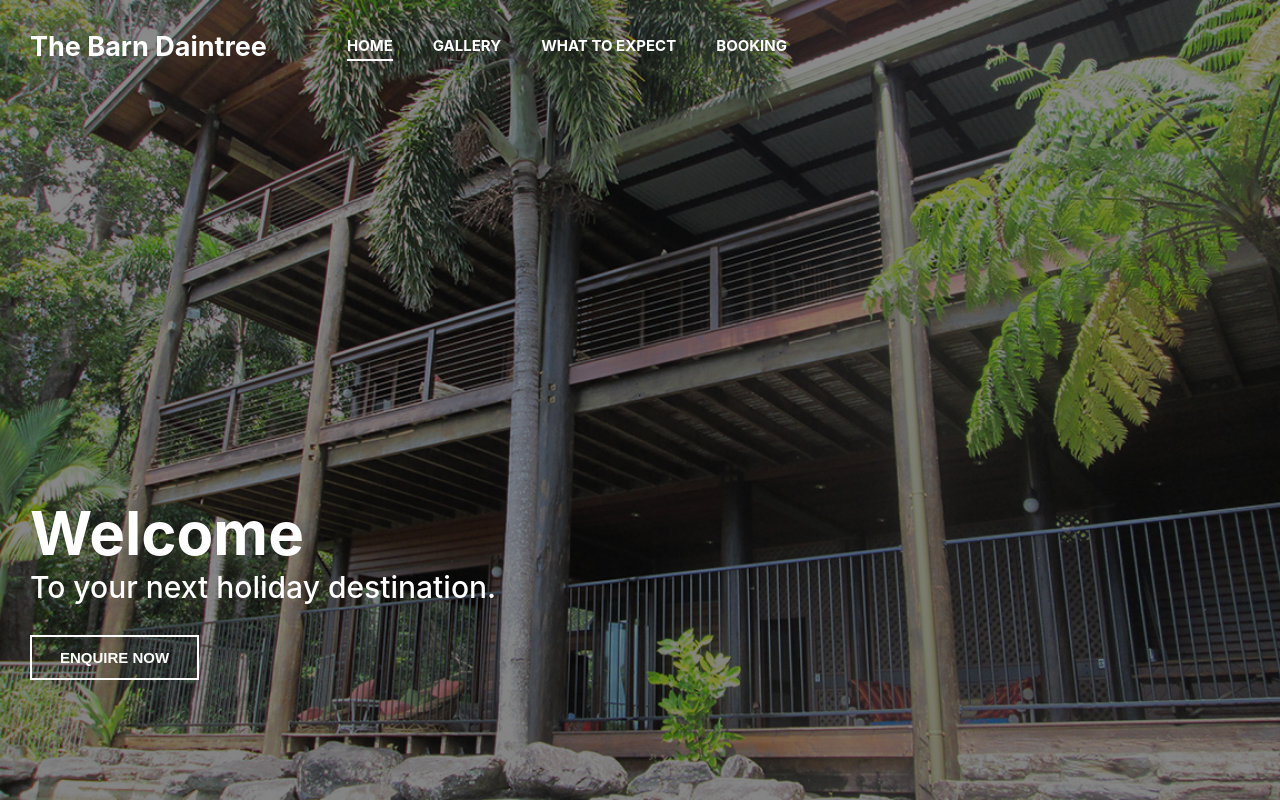
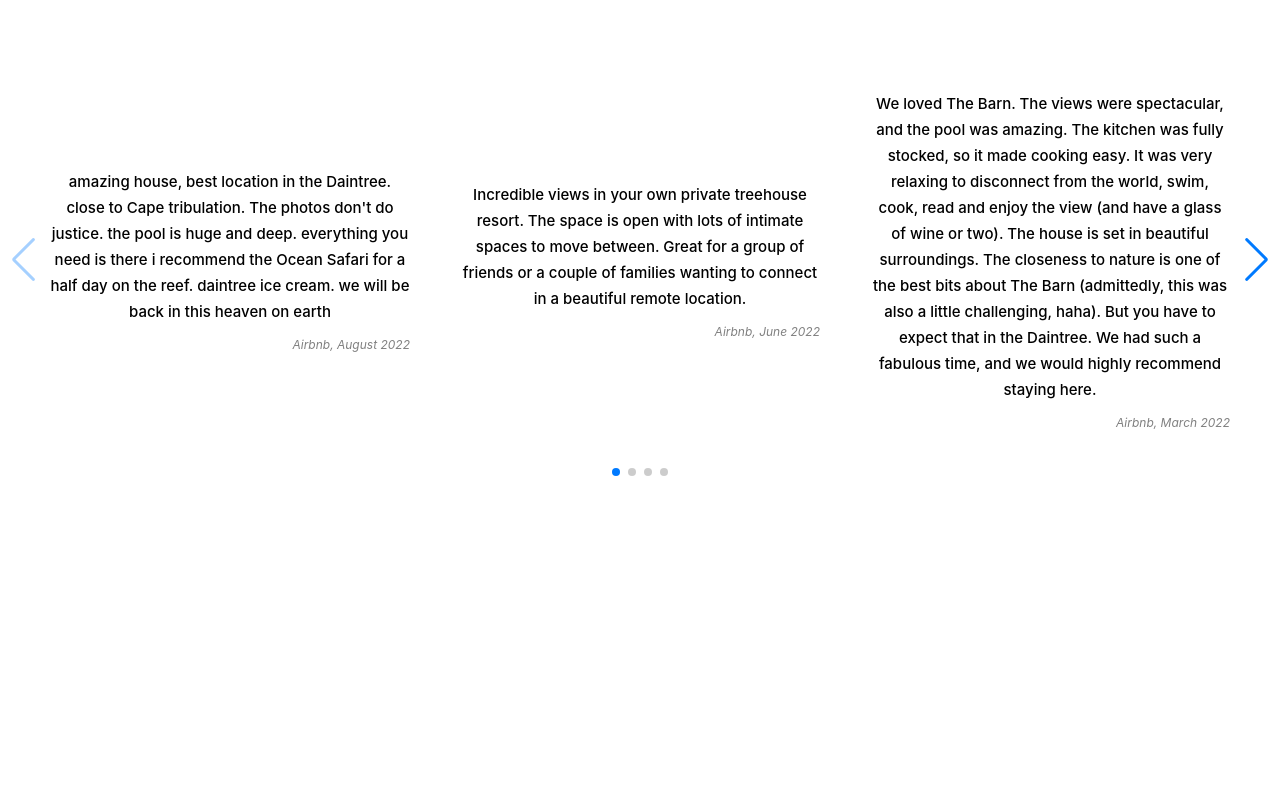
Before and after one commit to sing2536/thebarndaintree-v2, a Vue app: page /v2/ in a window 1280 px wide. Built offline with nearby package versions, Linux system fonts and the light colour scheme; what vue3-touch-events would draw is missing.

Commit message:
testing new swiper

```diff
--- a/package.json
+++ b/package.json
@@ -15,10 +15,10 @@
     "@fortawesome/vue-fontawesome": "^3.0.1",
     "axios": "^0.27.2",
     "pinia": "^2.0.17",
+    "swiper": "^8.3.2",
     "vue": "^3.2.37",
     "vue-router": "^4.1.3",
-    "vue3-touch-events": "^4.1.0",
-    "vueperslides": "^3.4.2"
+    "vue3-touch-events": "^4.1.0"
   },
   "devDependencies": {
     "@rushstack/eslint-patch": "^1.1.4",
--- a/src/views/HomeView.vue
+++ b/src/views/HomeView.vue
@@ -1,18 +1,20 @@
 <script setup>
 import { useRouter } from 'vue-router'
 import { reactive } from 'vue'
-import { VueperSlides, VueperSlide } from 'vueperslides'
-import 'vueperslides/dist/vueperslides.css'
+import { Swiper, SwiperSlide } from 'swiper/vue';
+import { Navigation, Pagination } from 'swiper';
+import 'swiper/css/navigation';
+import 'swiper/css/pagination'
+import 'swiper/css'
 
+const swiperModules = reactive([Navigation, Pagination])
 const router = useRouter()
 const reviewBreakpoints = reactive({
+  800: {
+    slidesPerView: 2,
+  },
   1200: {
-    visibleSlides: 2,
-    slideMultiple: 2,
-  },
-  800: {
-    visibleSlides: 1,
-    slideMultiple: 1,
+    slidesPerView: 3,
   },
 })
 const reviews = reactive([
@@ -48,6 +50,13 @@ const reviews = reactive([
   },
 ])
 
+const onSwiper = (swiper) => {
+  console.log(swiper);
+};
+const onSlideChange = () => {
+  console.log('slide change');
+};
+
 function goToPage(p) {
   router.push(p)
 }
@@ -55,6 +64,30 @@ function goToPage(p) {
 </script>
 
 <template>
+
+  <div class="section" style="backgroundColor: white">
+    <div class="content">
+        <swiper
+          :modules="swiperModules"
+          navigation
+          :pagination="{ clickable: true }"
+          :slides-per-view="1"
+          :space-between="50"
+          :breakpoints="reviewBreakpoints"
+          @swiper="onSwiper"
+          @slideChange="onSlideChange"
+        >
+          <swiper-slide v-for="(review, i) in reviews" class="slide-container" :key="i">
+            <div class="content">
+              <div class="quote">{{review.quote}}</div>
+              <div class="info">
+                <div class="source">{{review.source}}, {{review.date}}</div>
+              </div>
+            </div>
+          </swiper-slide>
+        </swiper>
+    </div>
+  </div>
 
   <div class="section image-1">
     <div class="content bottom">
@@ -105,20 +138,7 @@ function goToPage(p) {
     <div class="content">
       <div class="content-container">
         <h2>Testimonials</h2>
-        <vueper-slides :visible-slides="3" :slide-multiple="3" :breakpoints="reviewBreakpoints" class="no-shadow" fixed-height="460px" autoplay>
-          <vueper-slide v-for="(review, i) in reviews" :key="i">
-            <template #content>
-              <div class="slide-container">
-                <div class="content">
-                  <div class="quote">{{review.quote}}</div>
-                  <div class="info">
-                    <div class="source">{{review.source}}, {{review.date}}</div>
-                  </div>
-                </div>
-              </div>
-            </template>
-          </vueper-slide>
-        </vueper-slides>
+
       </div>
     </div>
   </div>
@@ -128,11 +148,17 @@ function goToPage(p) {
 <style lang="less" scoped>
 @import '@/assets/section.less';
 
+.swiper {
+  width: 100%;
+  height: 460px;
+  max-width: var(--page-max-width);
+  padding: 0 50px;
+}
+
 .slide-container {
   display: flex;
   color: black;
   height: 100%;
-  margin: 0 40px;
 
   .content {
     display: flex;
```
Also changed, not shown: 1 other file (tests, documents, lock files or other folders).
